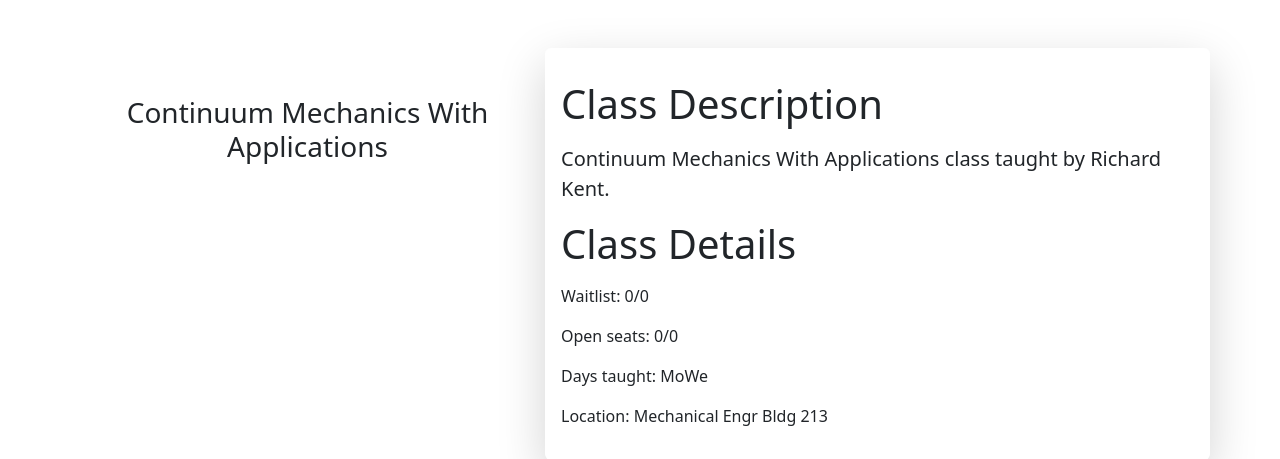
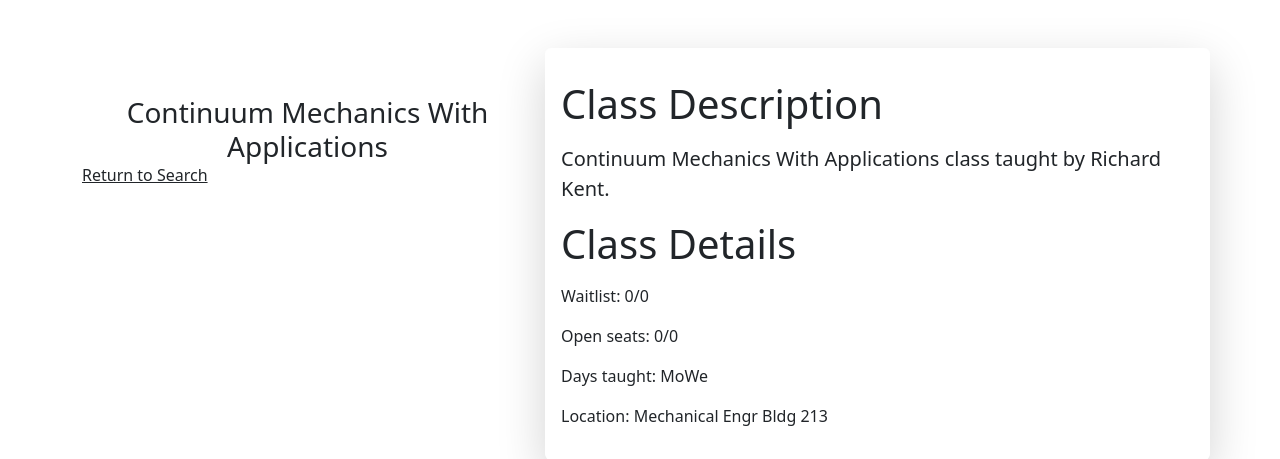
Before and after one commit to clrali/lous-list, a Django app: page /courses/3416/ in a window 1280 px wide. Shown: the top 459 px of the page. Run offline with Django 3.2, Linux system fonts and the light colour scheme; data comes from the database, SQL or seed files in the repository; both versions use the stored data as it was after the commit; some libraries are stand-ins or nearby versions.

Commit message:
small changes

```diff
--- a/louslistapp/views.py
+++ b/louslistapp/views.py
@@ -32,7 +32,6 @@ def dept_dropdown(request):
     url = 'http://luthers-list.herokuapp.com/api/deptlist'
     response = requests.get(url)
     departments = response.json()
-    # print(response)
 
     # For courses
     query = request.GET
@@ -84,7 +83,6 @@ def dept_dropdown(request):
 
 def course_detail(request, id):
     course = Course.objects.get(id = id)
-    print(course)
     return render (
         request,
         'course_detail.html',
--- a/templates/course_detail.html
+++ b/templates/course_detail.html
@@ -11,7 +11,8 @@
         <div class="row">
             <div class="col-md-5">
               <br><br>
-              <h3 class="card-title text-center ">{{ course.description }}</h3>
+              <h3 class="card-title text-center">{{ course.description }}</h3>
+              <a class="card-title text-center" href="/department">Return to Search</a>
             </div>
             <div class="col-md-7 shadow-lg p-3 mb-5 bg-white rounded">
               <h1 class="my-3">Class Description</h1>
```
Also changed, not shown: louslistapp/models.py (+6 -6 lines), db.sqlite3.
